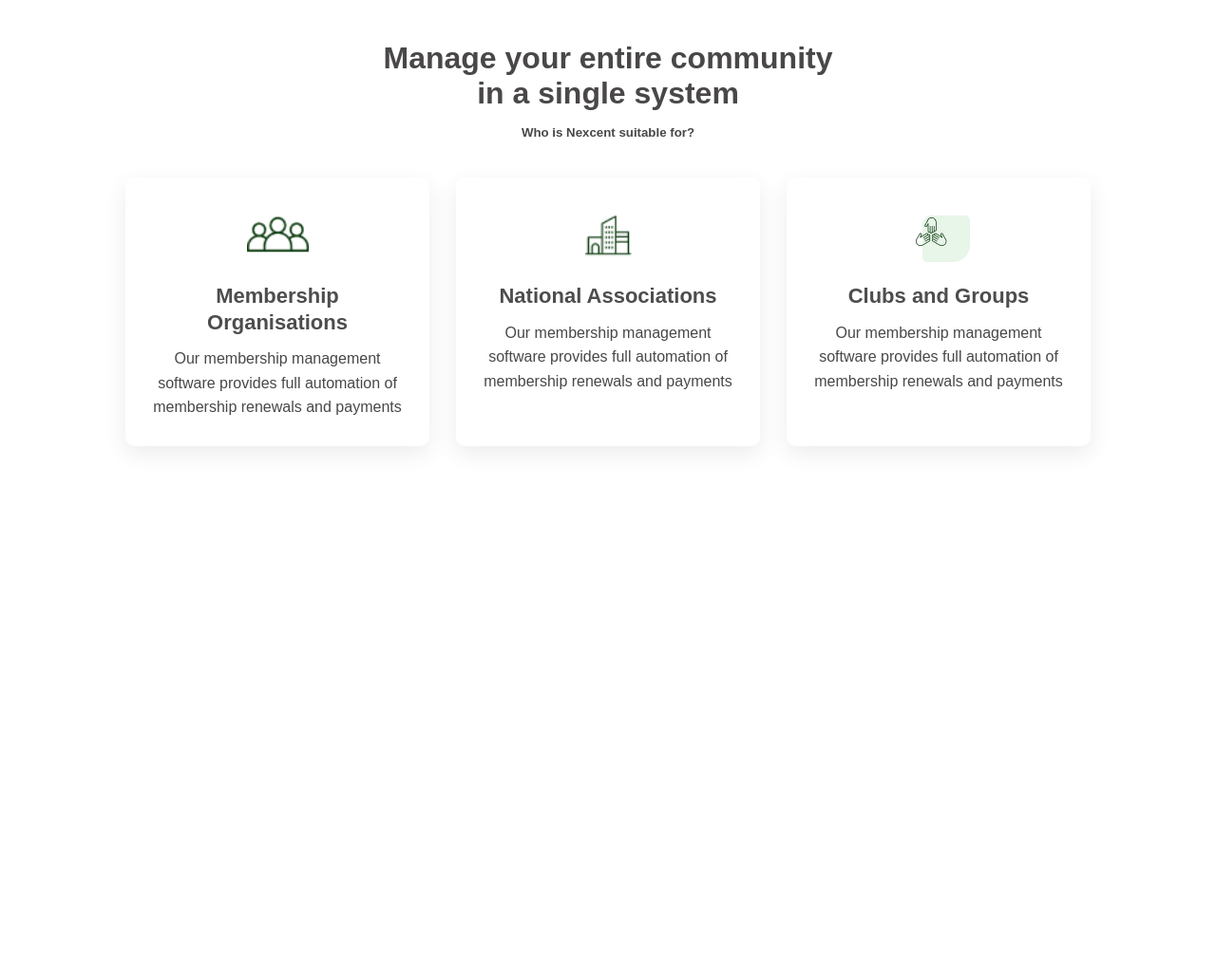
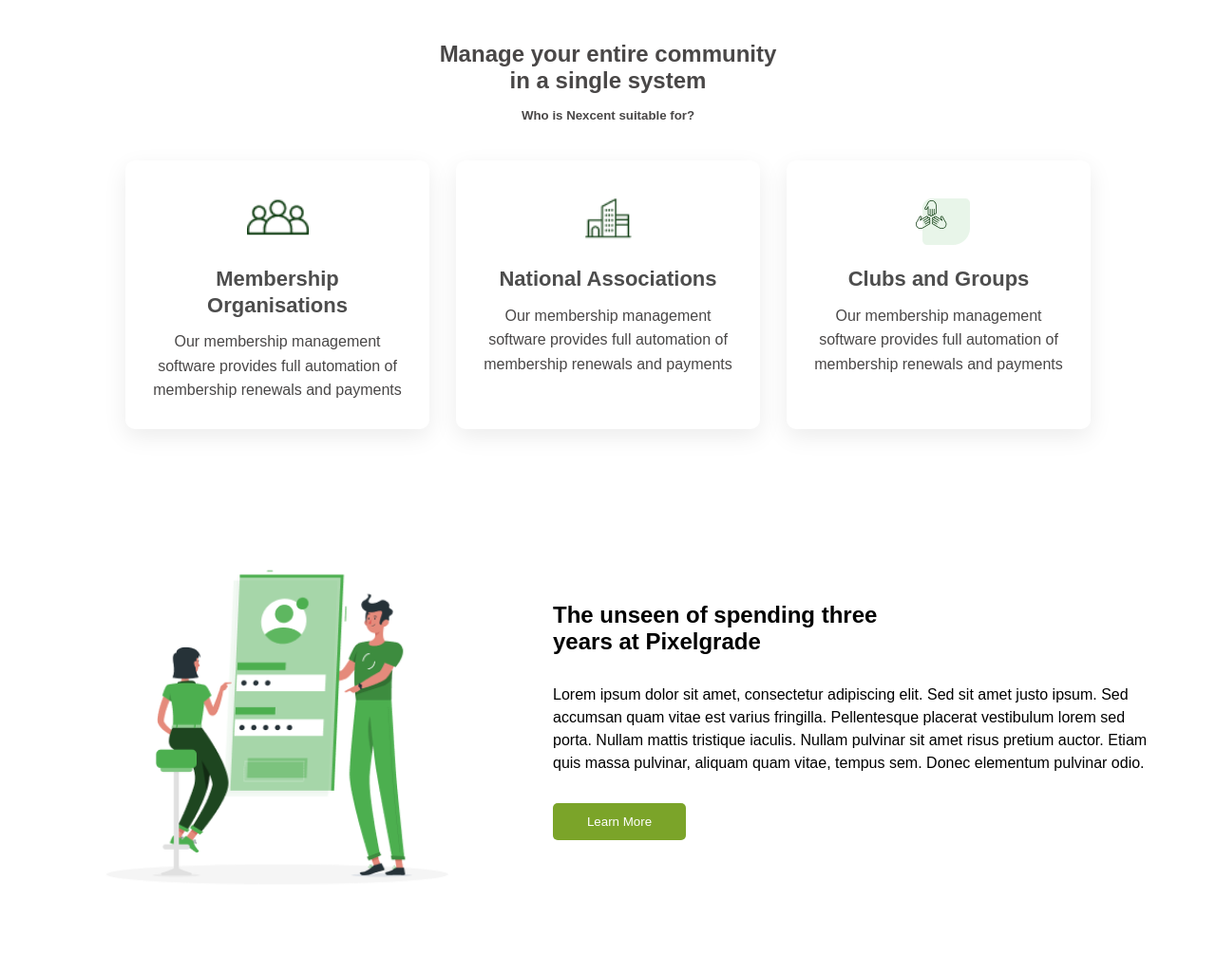
Before and after one commit to shexroz81/Nexcent-Project, a website: page index.html in a window 1280 px wide. Shown: the part 765-1791 px from the top of the page at 95% size. Before the commit the page ends 1275 px from the top, so only its background shows below. Drawn offline with Linux system fonts and the light colour scheme.

Commit message:
Blog section completed

```diff
--- a/assets/index.css
+++ b/assets/index.css
@@ -234,6 +234,52 @@ main {
   line-height: 1.25;
 }
 
+.blog {
+  padding: 40px 0;
+}
+
+.blog-container {
+  max-width: 1200px;
+  width: 100%;
+  margin: 0 auto;
+  padding: 0 20px;
+  display: flex;
+  align-items: center;
+  justify-content: space-between;
+}
+
+.blog-img {
+  width: 40%;
+}
+
+.blog-img img {
+  display: block;
+  width: 100%;
+  height: auto;
+  object-fit: contain;
+}
+
+.blog-comment {
+  display: flex;
+  flex-direction: column;
+  gap: 30px;
+  width: 55%;
+}
+
+.blog-comment p {
+  line-height: 1.5;
+}
+
+.blog button {
+  width: 140px;
+  padding: 12px;
+  background-color: rgb(123, 164, 41);
+  color: white;
+  border-radius: 5px;
+  border: none;
+  cursor: pointer;
+}
+
 @media (max-width: 992px) {
   nav ul {
     display: none;
@@ -247,6 +293,13 @@ main {
   }
   .hero-image {
     order: -1;
+    margin-bottom: 30px;
+  }
+  .blog-container {
+    flex-direction: column;
+  }
+  .blog-img {
+    width: min(100%, 520px);
     margin-bottom: 30px;
   }
 }
--- a/index.html
+++ b/index.html
@@ -83,7 +83,7 @@
           </div>
         </div>
       </section>
-      <div class="memebership">
+      <section class="memebership">
         <div class="mem-container">
           <div class="mem-text">
             <h1>
@@ -113,7 +113,29 @@
             </div>
           </div>
         </div>
-      </div>
+      </section>
+      <section class="blog">
+        <div class="blog-container">
+          <div class="blog-img">
+            <img src="./images/Frame 35.png" alt="" />
+          </div>
+          <div class="blog-comment">
+            <h1>
+              The unseen of spending three <br />
+              years at Pixelgrade
+            </h1>
+            <p>
+              Lorem ipsum dolor sit amet, consectetur adipiscing elit. Sed sit
+              amet justo ipsum. Sed accumsan quam vitae est varius fringilla.
+              Pellentesque placerat vestibulum lorem sed porta. Nullam mattis
+              tristique iaculis. Nullam pulvinar sit amet risus pretium auctor.
+              Etiam quis massa pulvinar, aliquam quam vitae, tempus sem. Donec
+              elementum pulvinar odio.
+            </p>
+            <button>Learn More</button>
+          </div>
+        </div>
+      </section>
     </main>
     <script type="module" src="./assets/index.js"></script>
   </body>
```
